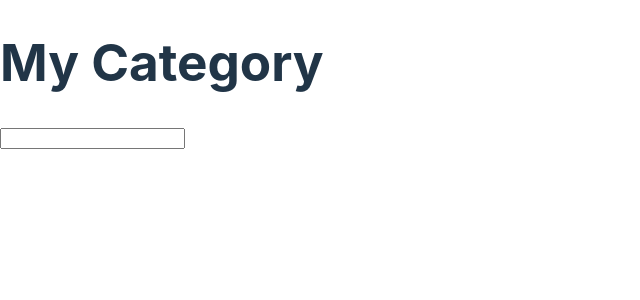
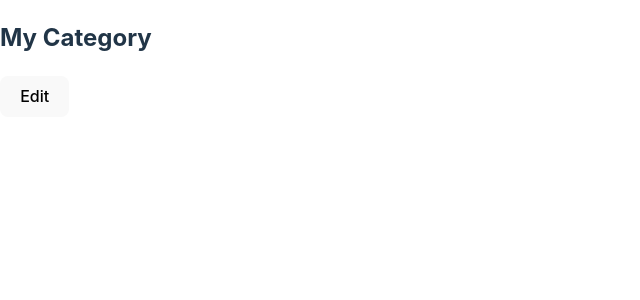
Before and after one commit to kuraganeru/favourite-series, a React (Vite) app: page / in a window 1280 px wide. Shown: the top 300 px of the page, without its empty margins (0-640 px from the left). Built offline with nearby package versions, Linux system fonts and the light colour scheme.

Commit message:
implement conditional render of categoryName and CategoryEdit input component and save/edit button

```diff
--- a/src/components/SeriesCategoryHeader.jsx
+++ b/src/components/SeriesCategoryHeader.jsx
@@ -1,10 +1,15 @@
 import CategoryEdit from "./CategoryEdit"
 
-export default function SeriesCategoryHeader({categoryName}) {
+export default function SeriesCategoryHeader({ categoryName, editCategoryName, onSetEditCategoryNameChange, onSetCategoryNameChange }) {
     return (
         <>
-            <h1>{categoryName}</h1>
-            <CategoryEdit />
+            {editCategoryName ?
+                <CategoryEdit categoryName={categoryName} onSetCategoryNameChange={onSetCategoryNameChange} /> :
+                <h2>{categoryName}</h2>
+            }
+            <button onClick={() => onSetEditCategoryNameChange(!editCategoryName)}>
+                {editCategoryName ? "Save" : "Edit"}
+            </button>
         </>
     )
 }
```
